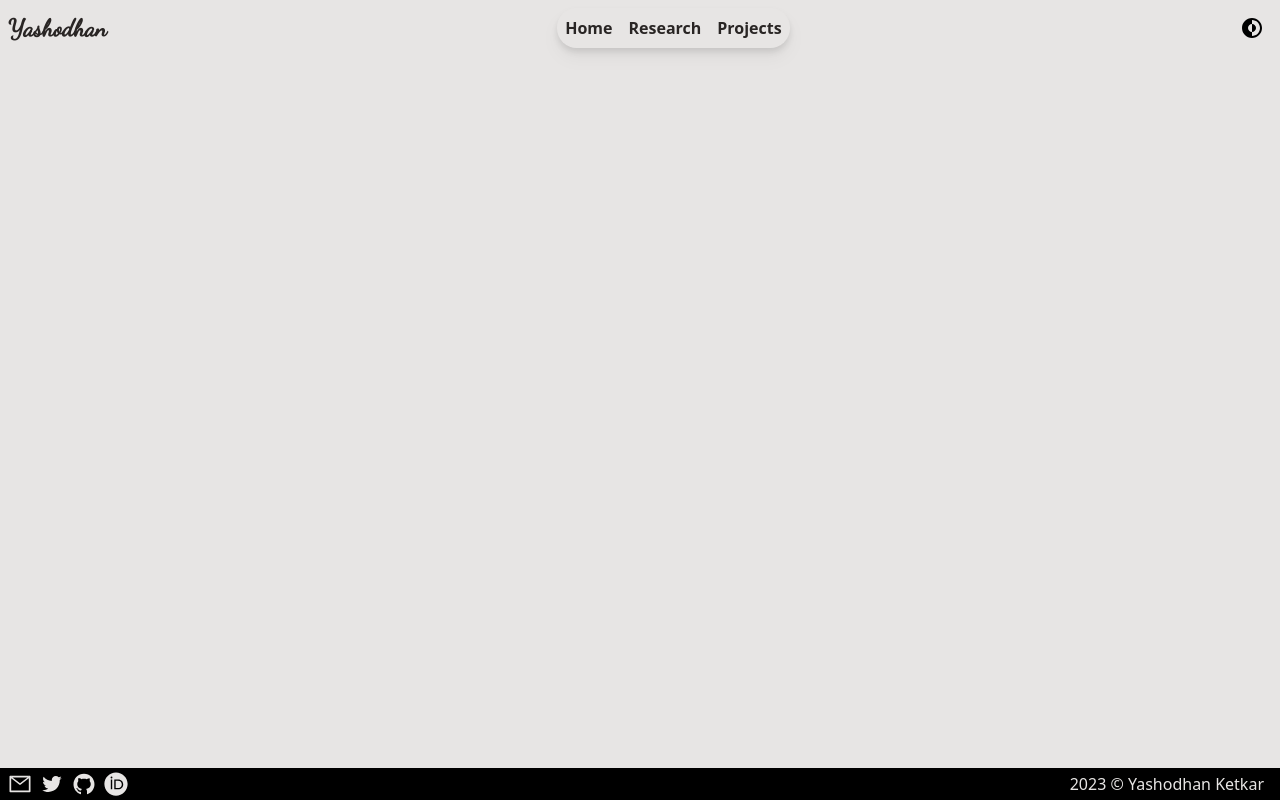
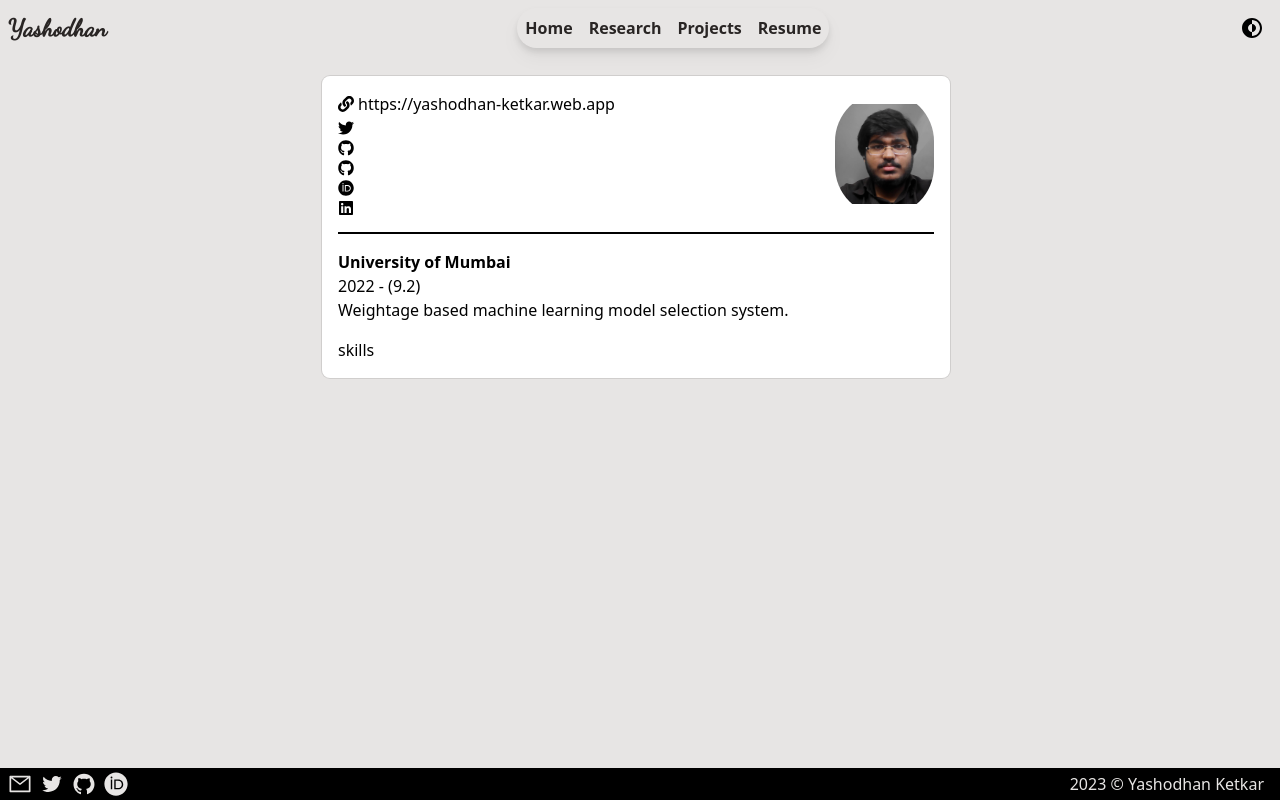
Before and after one commit to yashodhanketkar/me, a React (Vite) app: page /resume in a window 1280 px wide. Built offline with nearby package versions, Linux system fonts and the light colour scheme; a web font is replaced by a local one.

Commit message:
new: added resume page (partial)

```diff
--- a/src/App.tsx
+++ b/src/App.tsx
@@ -1,6 +1,6 @@
 import MainUIWrapper from "./common";
 import { Routes, Route, Outlet } from "react-router-dom";
-import { Home, Projects, Research } from "./pages";
+import { Home, Projects, Research, Resume } from "./pages";
 
 function App() {
   return (
@@ -9,6 +9,7 @@ function App() {
         <Route path="/" element={<Home />} />
         <Route path="/research" element={<Research />} />
         <Route path="/projects" element={<Projects />} />
+        <Route path="/resume" element={<Resume />} />
       </Routes>
       <Outlet />
     </MainUIWrapper>
--- /dev/null
+++ b/src/common/data/resume.ts
@@ -0,0 +1,29 @@
+export interface IEducation {
+  university: string;
+  degree: string;
+  graduation: number;
+  project: string;
+  cgpa?: number;
+}
+
+export const educationList: IEducation[] = [
+  {
+    university: "University of Mumbai",
+    degree: "Masters in IT Engineering",
+    graduation: 2022,
+    project: "Weightage based machine learning model selection system.",
+    cgpa: 9.2,
+  },
+];
+
+export interface ISkills {
+  name: string;
+  level?: string;
+  years?: number;
+}
+
+export const skillList = [
+  {
+    name: "Python",
+  },
+];
--- a/src/common/mainUIWrapper/components/navbar/index.tsx
+++ b/src/common/mainUIWrapper/components/navbar/index.tsx
@@ -13,8 +13,9 @@ export const Navbar = (props: INavbar) => {
         Home
       </NavLink>
       <NavLink to="/research">Research</NavLink>
-      <NavLink className="pr-2" to="/projects">
-        Projects
+      <NavLink to="/projects">Projects</NavLink>
+      <NavLink className="pr-2" to="/resume">
+        Resume
       </NavLink>
     </nav>
   );
--- a/src/pages/index.tsx
+++ b/src/pages/index.tsx
@@ -1,3 +1,4 @@
 export { HomePage as Home } from "./home";
 export { ResearchPage as Research } from "./research";
 export { ProjectPage as Projects } from "./projects";
+export { ResumePage as Resume } from "./resume";
--- /dev/null
+++ b/src/pages/resume/components/education.tsx
@@ -0,0 +1,25 @@
+import { educationList, IEducation } from "@/common/data/resume";
+
+const EducationWrapper = (props: IEducation) => {
+  const { university, graduation: gradyear, cgpa, project } = props;
+  return (
+    <div className="flex flex-col">
+      <span className="font-semibold">{university}</span>
+      <span>
+        {gradyear}
+        {cgpa ? ` - (${cgpa})` : ""}
+      </span>
+      <span>{project}</span>
+    </div>
+  );
+};
+
+export const ResumeEducation = () => {
+  return (
+    <div className="flex flex-col gap-1">
+      {educationList.map((edu: IEducation, i: number) => (
+        <EducationWrapper {...edu} />
+      ))}
+    </div>
+  );
+};
--- /dev/null
+++ b/src/pages/resume/components/header.tsx
@@ -0,0 +1,41 @@
+import ProfilePicture from "@/assets/photo.jpg";
+import {
+  FaTwitter,
+  FaGithub,
+  FaOrcid,
+  FaLinkedin,
+  FaLink,
+} from "react-icons/fa";
+
+export const ResumeHeader = () => {
+  return (
+    <div className="inline-flex pb-4 border-b-2 border-black">
+      <div className="w-5/6">
+        <ul className="flex flex-col gap-1">
+          <li className="inline-flex items-center gap-1">
+            <FaLink />
+            <span>https://yashodhan-ketkar.web.app</span>
+          </li>
+          <li className="inline-flex items-center gap-1">
+            <FaTwitter />
+          </li>
+          <li className="inline-flex items-center gap-1">
+            <FaGithub />
+          </li>
+          <li className="inline-flex items-center gap-1">
+            <FaGithub />
+          </li>
+          <li className="inline-flex items-center gap-1">
+            <FaOrcid />
+          </li>
+          <li className="inline-flex items-center gap-1">
+            <FaLinkedin />
+          </li>
+        </ul>
+      </div>
+      <div className="flex items-center justify-center w-1/6 overflow-hidden rounded-full aspect-square">
+        <img src={ProfilePicture} alt="Profile Picture" />
+      </div>
+    </div>
+  );
+};
--- /dev/null
+++ b/src/pages/resume/components/index.tsx
@@ -0,0 +1,2 @@
+export { ResumeHeader } from "./header";
+export { ResumeEducation } from "./education";
--- /dev/null
+++ b/src/pages/resume/index.tsx
@@ -0,0 +1,13 @@
+import { ResumeHeader, ResumeEducation } from "./components";
+
+export const ResumePage = () => {
+  return (
+    <div className="flex justify-center w-full mt-4 mb-4">
+      <div className="flex flex-col w-1/2 gap-4 p-4 text-black bg-white rounded-lg ring-1 ring-black/10">
+        <ResumeHeader />
+        <ResumeEducation />
+        <div>skills</div>
+      </div>
+    </div>
+  );
+};
```
